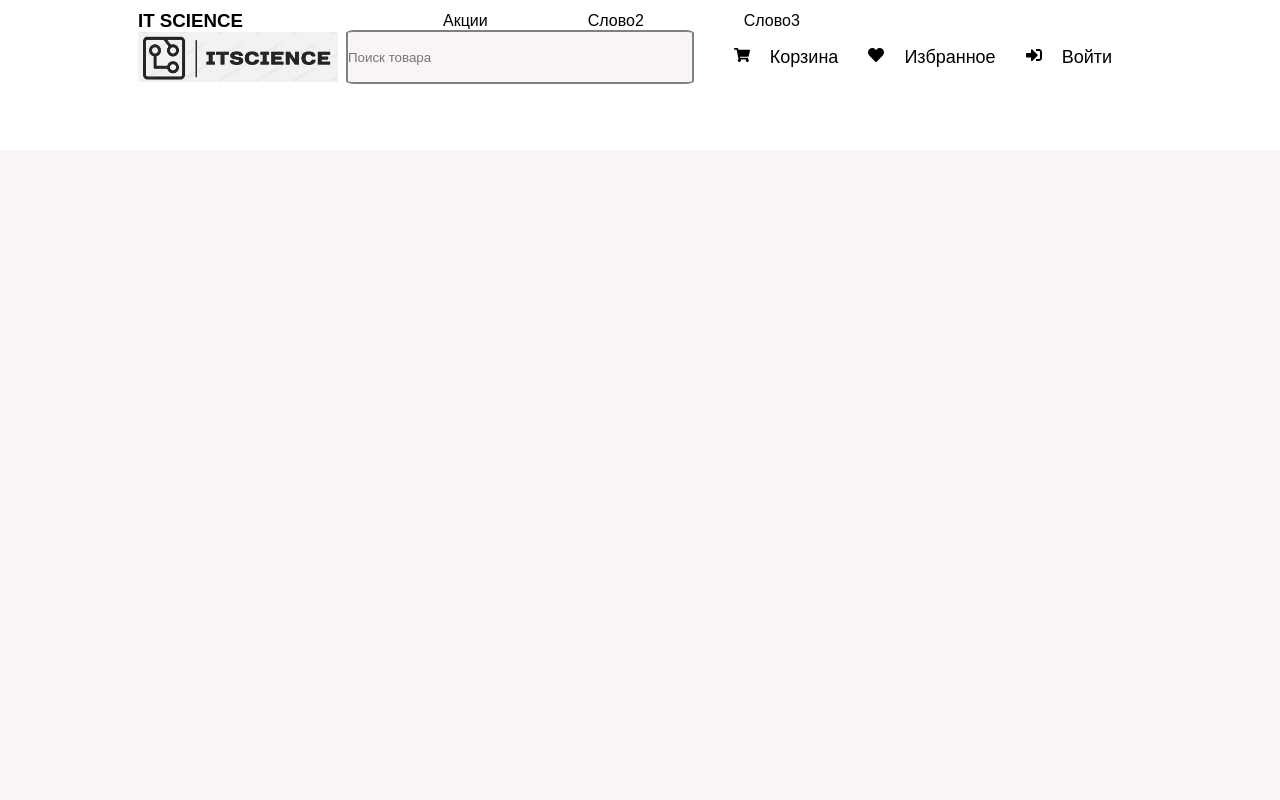
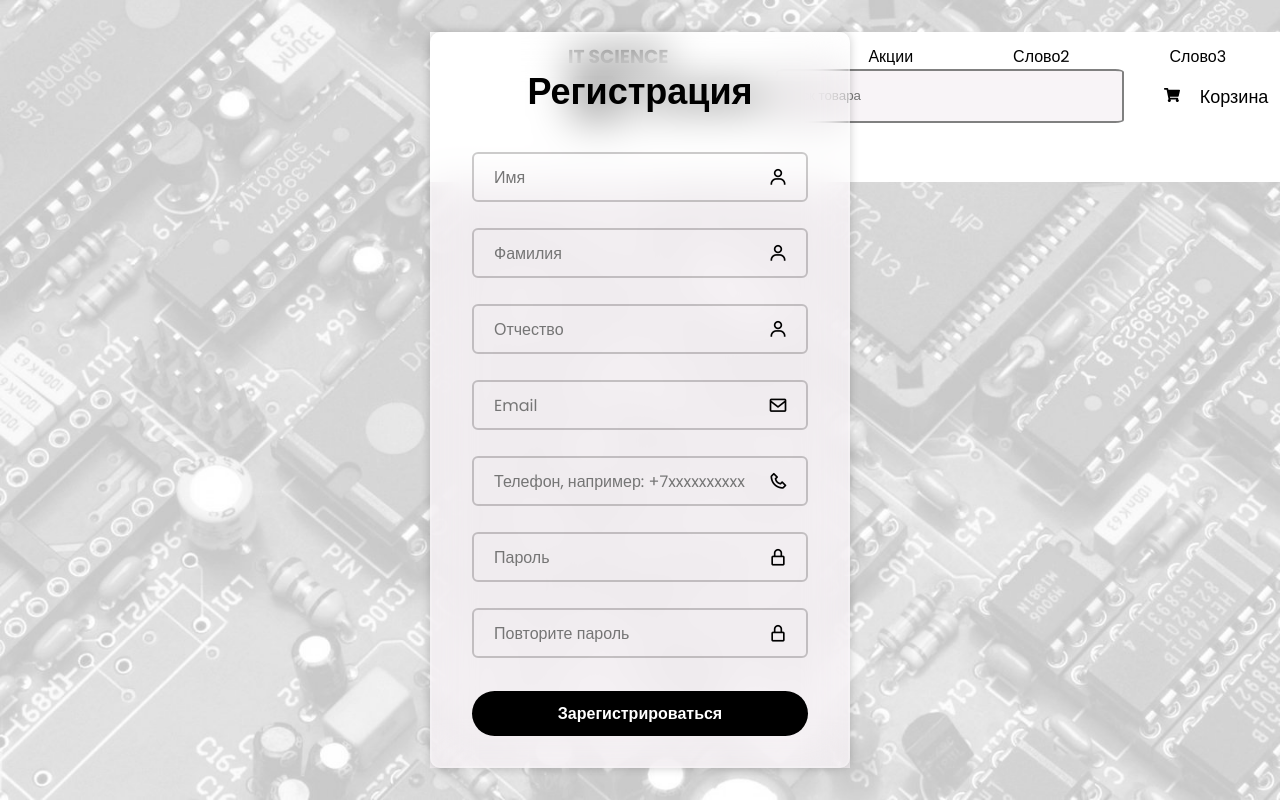
Before and after one commit to Binlop/VanStore, a React (Create React App) app in the folder frontend/: page /register in a window 1280 px wide. Built offline with nearby package versions, Linux system fonts and the light colour scheme; no server answers.

Commit message:
add login by email and password only

```diff
--- a/frontend/src/App.js
+++ b/frontend/src/App.js
@@ -11,6 +11,7 @@ import Navbar from "./components/Navbar/Navbar";
 import Home from "./components/Home/Home";
 import Product from "./components/Details/Product";
 import Login from './components/Auth/Login/Login';
+import Register from "./components/Auth/Reg/Reg";
 import { AuthProvider } from './context/AuthContext';
 
 import "./App.css";
@@ -22,13 +23,13 @@ function App() {
         <Router>
         <AuthProvider>
         <Navbar />
+
         <Routes>
         <Route path="/login/" element={<Login/>} />
+        <Route path="/register/" element={<Register/>} />
         </Routes>
 
-
         <Routes>
-
         <Route path="/" element={<Home/>} />
         <Route path="/products/*" element={<Product/>} />
         </Routes>
--- a/frontend/src/components/Auth/Login/Login.js
+++ b/frontend/src/components/Auth/Login/Login.js
@@ -1,4 +1,5 @@
 import React, { useContext, useEffect } from "react";
+import { Link } from 'react-router-dom';
 import './Login.css';
 import AuthContext from "../../../context/AuthContext";
 
@@ -17,9 +18,13 @@ export default function Login() {
                 <form onSubmit={loginUser}>
                     <h1>Вход</h1>
                     <div className="login-input-box">
-                        <input name="username" placeholder="Email" required />
+                        <input name="email" type="email" placeholder="Email" required />
                         <i className='bx bx-envelope' ></i>
                     </div>
+                    {/* <div className="login-input-box">
+                        <input name="username" type="text" placeholder="Username" required />
+                        <i className='bx bx-envelope' ></i>
+                    </div> */}
                     <div className="login-input-box">
                         <input minLength={8} name="password" type="password" placeholder="Пароль" required />
                         <i className='bx bx-lock-alt' ></i>
@@ -34,7 +39,7 @@ export default function Login() {
                     <button className="login-button" type="submit">Войти</button>
 
                     <div className="login-register-link">
-                        <p>Нет аккаунта? <a href="#">Зарегистрироваться</a></p>
+                        <p>Нет аккаунта? <Link to={`/register/`}>Зарегистрироваться</Link></p>
                     </div>
                 </form>
             </div>
--- a/frontend/src/components/Auth/Reg/Reg.js
+++ b/frontend/src/components/Auth/Reg/Reg.js
@@ -1,7 +1,7 @@
 import React, { useState } from "react";
 import './Reg.css';
 
-export default function Reg() {
+export default function Register() {
 
 	const [password, setPassword] = useState('');
 	const [repPassword, setRepPassword] = useState('');
--- a/frontend/src/context/AuthContext.js
+++ b/frontend/src/context/AuthContext.js
@@ -21,7 +21,7 @@ export const AuthProvider = ({ children }) => {
             headers: {
                 'Content-Type': 'application/json'
             },
-            body: JSON.stringify({ username: e.target.username.value, password: e.target.password.value })
+            body: JSON.stringify({ email: e.target.email.value, password: e.target.password.value })
         });
 
         let data = await response.json();
```
